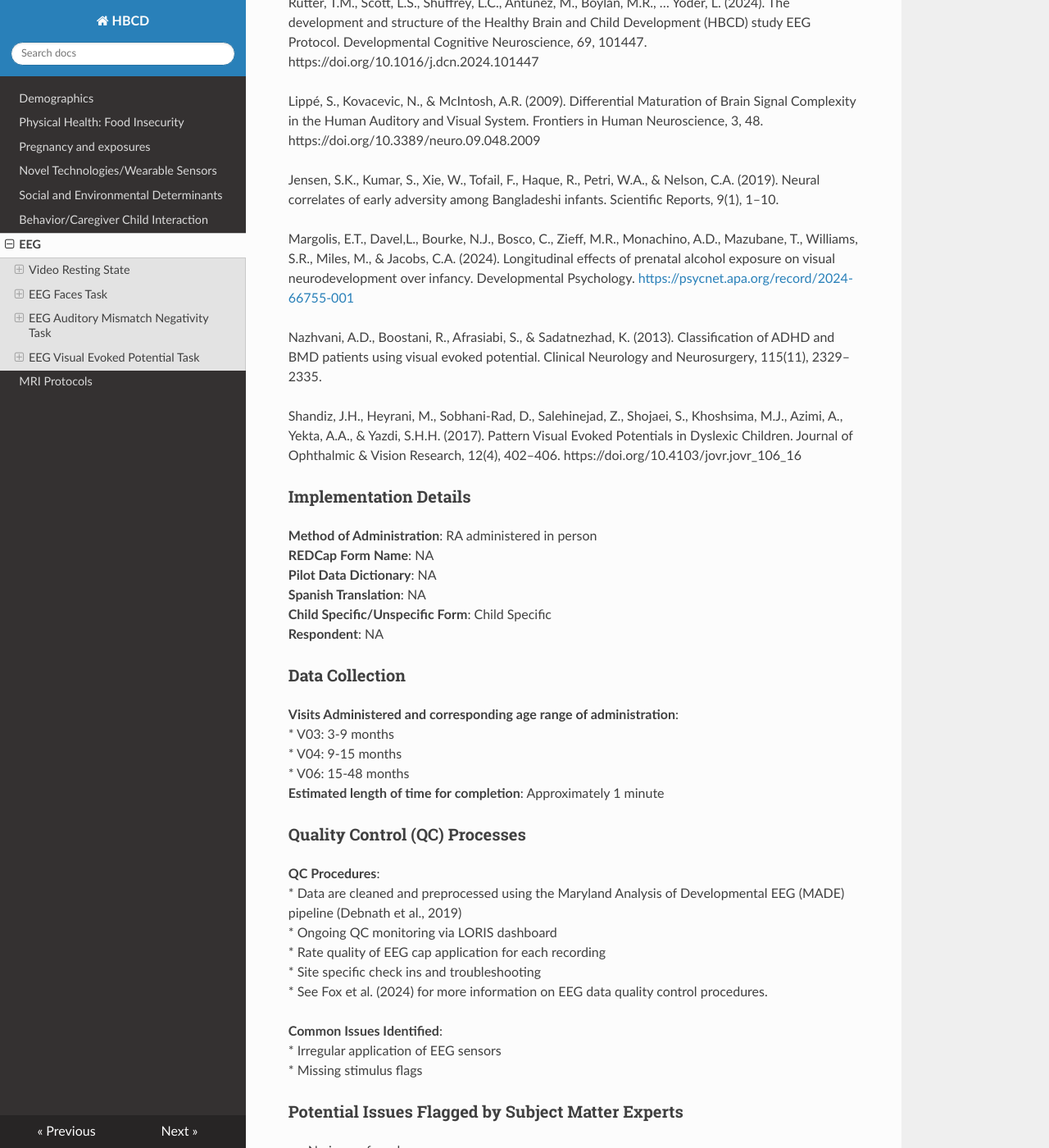
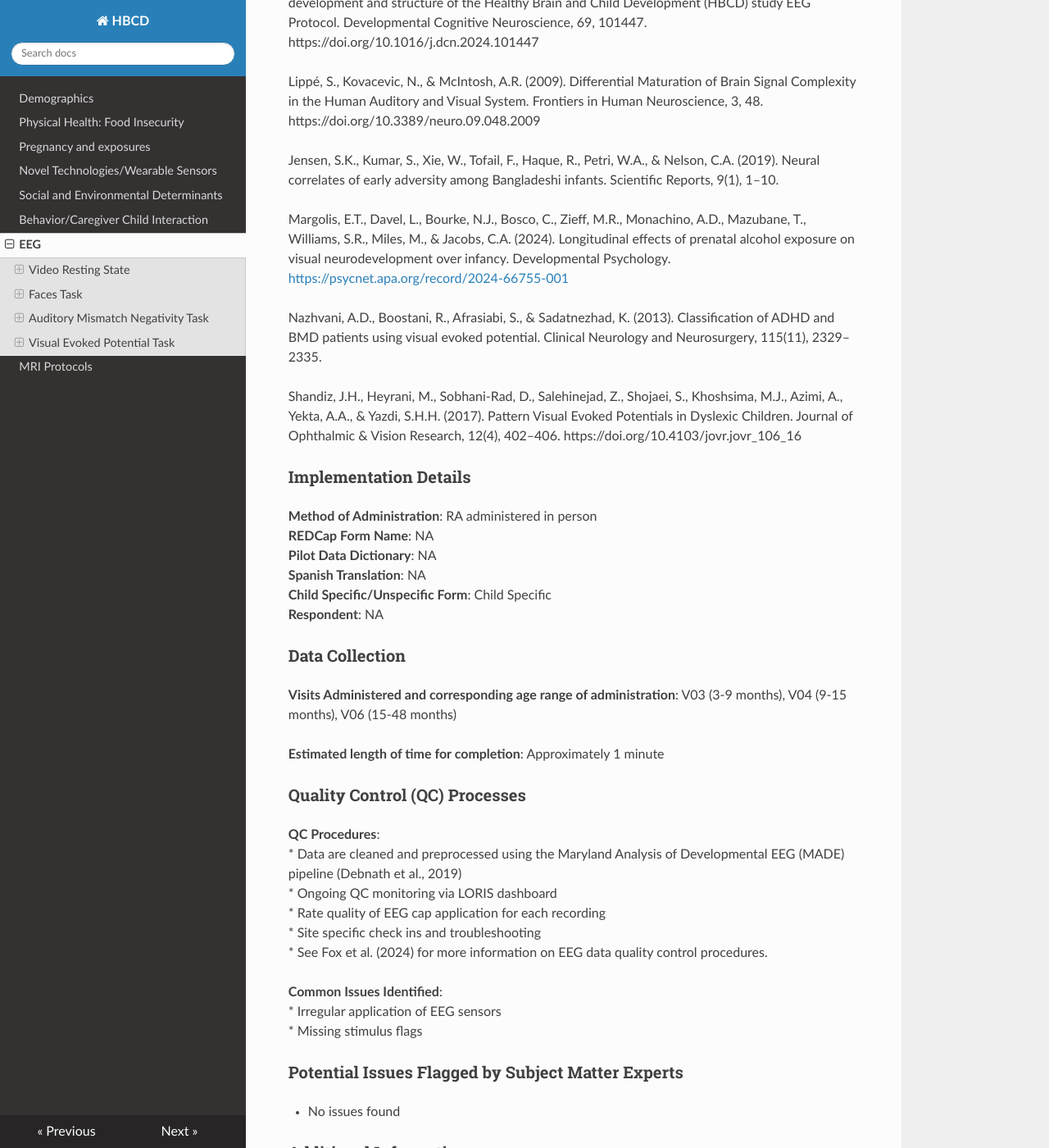
Before and after one commit to mattcieslak/hbcd-docs, an MkDocs documentation site: the page built from docs/eeg.md, in a window 1280 px wide and 1400 px high, scrolled down 10139 px. Shown: the whole window at 82% size. Built offline with MkDocs 1.6.1, drawn with Linux system fonts in a browser that asks for light colours; nearby versions of some CDN libraries; some of the changed text lies outside the part shown.

Commit message:
Update eeg.md

```diff
--- a/docs/eeg.md
+++ b/docs/eeg.md
@@ -7,6 +7,7 @@
 **Construct**: The Video Resting State (v.11.29.23) task provides information about neural oscillations measured in EEG power across the scalp. Developmental changes in oscillatory activity reflect underlying developing large scale neural networks associated with early self-regulatory, cognitive, and affective processes and developmental outcomes (Gabard-Durnam et al., 2019; E. J. Jones et al., 2020; Whedon et al., 2020). The metrics derived from the resting EEG signal include power across the frequency spectrum (Gabard-Durnam et al., 2019\) and relative power between different scalp locations (Davidson & Fox, 1982). See Fox et al. (2024) for more information about the RS.
 **Description**:
 In V03, a silent video plays with a variety of colorful and abstract toys and visuals on screen. The child watches the video for the duration of the task.
+
 ![](images/eeg-RS-V03-tmp.png)
 
 In V04/6, a silent video plays with a variety of marble run and construction visuals on screen. The child watches the video for the duration of the task.
@@ -34,10 +35,7 @@ Whedon, M., Perry, N.B., & Bell, M.A. (2020). Relations between frontal EEG matu
 **Respondent**: NA
 
 ### Data Collection
-**Visits Administered and corresponding age range of administration**:
-  * V03: 3-9 months
-  * V04: 9-15 months
-  * V06: 15-48 months
+**Visits Administered and corresponding age range of administration**: V03 (3-9 months), V04 (9-15 months), V06 (15-48 months)<br>
 **Estimated length of time for completion**: Approximately 3 minutes
 
 ### Quality Control (QC) Processes
@@ -63,7 +61,7 @@ Whedon, M., Perry, N.B., & Bell, M.A. (2020). Relations between frontal EEG matu
 ### Summary
 The Resting State Task (v.11.29.23) provides assessment of large-scale neural networks in infancy and early childhood. It includes thorough QC procedures to ensure data accuracy and integrity.
 
-## EEG Faces Task
+## Faces Task
 ### Overview
 **Full Name**: Faces task
 **Acronym/Brief Name**: Face
@@ -82,7 +81,7 @@ Barry-Anwar, Ryan, Tracy Riggins, and Lisa S. Scott, 'Electrophysiology in Devel
 
 Fox, N.A., Pérez-Edgar, K., Morales, S., Brito, N.H., Campbell, A.M., Cavanagh, J.F., Gabard-Durnam, L.J., Hudac, C.M., Key, A.P., Larson-Prior, L.J., Pedapati, E.V., Norton, E.S., Reetzke, R., Roberts, T.P., Rutter, T.M., Scott, L.S., Shuffrey, L.C., Antúnez, M., Boylan, M.R., … Yoder, L. (2024). The development and structure of the Healthy Brain and Child Development (HBCD) study EEG Protocol. Developmental Cognitive Neuroscience, 69, 101447. https://doi.org/10.1016/j.dcn.2024.101447
 
-Markant, J., & Scott, L. S. (2018). Attention and Perceptual Learning Interact in the Development of the Other-Race Effect. *Current Directions in Psychological Science*, *27*(3), 163–169. [https://doi.org/10.1177/0963721418769884](https://doi.org/10.1177/0963721418769884)
+Markant, J., & Scott, L.S. (2018). Attention and Perceptual Learning Interact in the Development of the Other-Race Effect. *Current Directions in Psychological Science*, *27*(3), 163–169. [https://doi.org/10.1177/0963721418769884](https://doi.org/10.1177/0963721418769884)
 
 Scherf, K.S., & Scott, L.S. (2012). Connecting developmental trajectories: Biases in face processing from infancy to adulthood. *Developmental Psychobiology*, *54*(6), 643–663. [https://doi.org/10.1002/dev.21013](https://doi.org/10.1002/dev.21013)
 
@@ -95,10 +94,7 @@ Scherf, K.S., & Scott, L.S. (2012). Connecting developmental trajectories: Biase
 **Respondent**: NA
 
 ### Data Collection
-**Visits Administered and corresponding age range of administration**:
-  * V03: 3-9 months
-  * V04: 9-15 months
-  * V06: 15-48 months
+**Visits Administered and corresponding age range of administration**: V03 (3-9 months), V04 (9-15 months), V06 (15-48 months)
 **Estimated length of time for completion**: Approximately 5 minutes
 
 ### Quality Control (QC) Processes
@@ -125,7 +121,7 @@ Scherf, K.S., & Scott, L.S. (2012). Connecting developmental trajectories: Biase
 ### Summary
 The Face task (v.11.29.23) is used to assess neural activity supporting face and object processing. It assesses child and infant face processing development including attention, perception, categorization, individuation and memory. The measure includes rigorous QC procedures to ensure data integrity and reliability.
 
-## EEG Auditory Mismatch Negativity Task
+## Auditory Mismatch Negativity Task
 ### Overview
 **Full Name**: Auditory Mismatch Negativity Task
 **Acronym/Brief Name**: MMN
@@ -198,7 +194,7 @@ Schwartz, S., Shinn-Cunningham, B., & Tager-Flusberg, H. (2018). Meta-analysis a
 ### Summary
 The Auditory Mismatch Negativity task (v.11.29.23) provides an assessment of the precursors of infant and child language development. It includes thorough QC procedures to ensure data accuracy and integrity.
 
-## EEG Visual Evoked Potential Task
+## Visual Evoked Potential Task
 ### Overview
 **Full Name**: Visual Evoked Potential Task
 **Acronym/Brief Name**: VEP
@@ -218,7 +214,7 @@ Lippé, S., Kovacevic, N., & McIntosh, A.R. (2009). Differential Maturation of B
 
 Jensen, S.K., Kumar, S., Xie, W., Tofail, F., Haque, R., Petri, W.A., & Nelson, C.A. (2019). Neural correlates of early adversity among Bangladeshi infants. Scientific Reports, 9(1), 1–10.
 
-Margolis, E.T., Davel,L., Bourke, N.J., Bosco, C., Zieff, M.R., Monachino, A.D., Mazubane, T., Williams, S.R., Miles, M., & Jacobs, C.A. (2024). Longitudinal effects of prenatal alcohol exposure on visual neurodevelopment over infancy. Developmental Psychology. [https://psycnet.apa.org/record/2024-66755-001](https://psycnet.apa.org/record/2024-66755-001)
+Margolis, E.T., Davel, L., Bourke, N.J., Bosco, C., Zieff, M.R., Monachino, A.D., Mazubane, T., Williams, S.R., Miles, M., & Jacobs, C.A. (2024). Longitudinal effects of prenatal alcohol exposure on visual neurodevelopment over infancy. Developmental Psychology. [https://psycnet.apa.org/record/2024-66755-001](https://psycnet.apa.org/record/2024-66755-001)
 
 Nazhvani, A.D., Boostani, R., Afrasiabi, S., & Sadatnezhad, K. (2013). Classification of ADHD and BMD patients using visual evoked potential. Clinical Neurology and Neurosurgery, 115(11), 2329–2335.
 
@@ -233,10 +229,7 @@ Shandiz, J.H., Heyrani, M., Sobhani-Rad, D., Salehinejad, Z., Shojaei, S., Khosh
 **Respondent**: NA
 
 ### Data Collection
-**Visits Administered and corresponding age range of administration**:
-  * V03: 3-9 months
-  * V04: 9-15 months
-  * V06: 15-48 months
+**Visits Administered and corresponding age range of administration**: V03 (3-9 months), V04 (9-15 months), V06 (15-48 months)<br>
 **Estimated length of time for completion**: Approximately 1 minute
 
 ### Quality Control (QC) Processes
```
Also changed, not shown: other parts of docs/eeg.md (+2 -1 lines).
